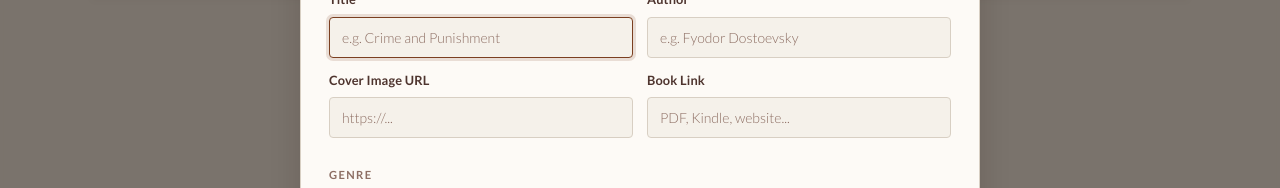
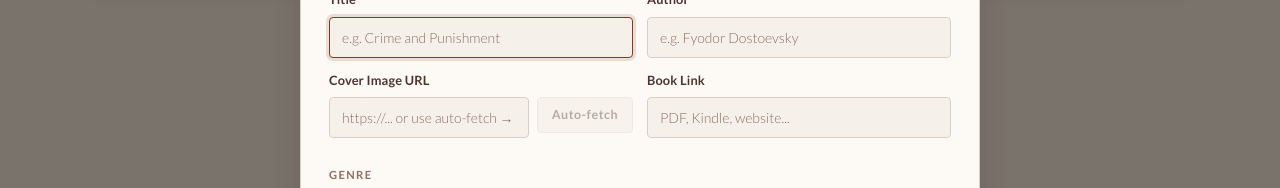
Before and after one commit to m3ower/pw-lab6, a React (Vite) app: page / in a window 1280 px wide. Both pictures are taken after a click on the button "ADD BOOK". Shown: the part 172-360 px from the top of the page. Built offline with nearby package versions, Linux system fonts and the light colour scheme; a web font is replaced by a local one.

Commit message:
feat: auto-fetch book cover and genre from Open Library API

```diff
--- a/src/components/modals/AddEditBookModal.css
+++ b/src/components/modals/AddEditBookModal.css
@@ -265,6 +265,114 @@
   font-weight: 700;
 }
 
+/* ── Cover auto-fetch ───────────────────────────────────────── */
+.cover-input-row {
+  display: flex;
+  gap: 8px;
+}
+
+.cover-input-row input {
+  flex: 1;
+}
+
+.fetch-cover-btn {
+  flex-shrink: 0;
+  padding: 0 14px;
+  height: 36px;
+  border: 1px solid var(--border);
+  border-radius: var(--radius-sm);
+  background: var(--bg-secondary);
+  color: var(--text-secondary);
+  font-family: 'Lato', sans-serif;
+  font-size: 0.78rem;
+  font-weight: 700;
+  letter-spacing: 0.04em;
+  cursor: pointer;
+  white-space: nowrap;
+  transition: all var(--transition);
+  display: flex;
+  align-items: center;
+  gap: 6px;
+}
+
+.fetch-cover-btn:hover:not(:disabled) {
+  border-color: var(--accent-primary);
+  color: var(--accent-primary);
+  background: color-mix(in srgb, var(--accent-primary) 8%, transparent);
+}
+
+.fetch-cover-btn:disabled {
+  opacity: 0.4;
+  cursor: not-allowed;
+}
+
+.fetch-spinner {
+  width: 12px;
+  height: 12px;
+  border: 2px solid var(--border);
+  border-top-color: var(--accent-primary);
+  border-radius: 50%;
+  animation: spin 600ms linear infinite;
+  display: inline-block;
+}
+
+@keyframes spin {
+  to { transform: rotate(360deg); }
+}
+
+.fetch-msg {
+  font-family: 'Lato', sans-serif;
+  font-size: 0.75rem;
+  margin-top: 4px;
+  display: block;
+}
+
+.fetch-msg--ok    { color: #3a7d44; }
+.fetch-msg--error { color: #c0392b; }
+
+[data-theme="dark"] .fetch-msg--ok { color: #6ecf80; }
+
+.fetch-author-suggest {
+  font-family: 'Lato', sans-serif;
+  font-size: 0.78rem;
+  color: var(--text-secondary);
+  display: flex;
+  align-items: center;
+  gap: 8px;
+  margin-top: 6px;
+}
+
+.fetch-use-author {
+  padding: 2px 10px;
+  border: 1px solid var(--accent-primary);
+  border-radius: var(--radius-full);
+  background: transparent;
+  color: var(--accent-primary);
+  font-family: 'Lato', sans-serif;
+  font-size: 0.72rem;
+  font-weight: 700;
+  cursor: pointer;
+  transition: all var(--transition);
+}
+
+.fetch-use-author:hover {
+  background: var(--accent-primary);
+  color: var(--text-inverse);
+}
+
+.cover-preview {
+  margin-top: 10px;
+  width: 80px;
+  border-radius: var(--radius-sm);
+  overflow: hidden;
+  border: 1px solid var(--border);
+}
+
+.cover-preview img {
+  width: 100%;
+  display: block;
+}
+
 /* ── Chapters read stepper ──────────────────────────────────── */
 .chapters-read-input-wrap {
   display: flex;
--- a/src/components/modals/AddEditBookModal.jsx
+++ b/src/components/modals/AddEditBookModal.jsx
@@ -2,6 +2,77 @@ import { useEffect, useRef, useState } from 'react';
 import { useBooks } from '../../context/BooksContext';
 import StarRating from '../ui/StarRating';
 import './AddEditBookModal.css';
+
+// Maps Open Library subjects → our genre list (only confident matches)
+const SUBJECT_MAP = {
+  'fiction':              'Fiction',
+  'novel':                'Fiction',
+  'non-fiction':          'Non-Fiction',
+  'nonfiction':           'Non-Fiction',
+  'mystery':              'Mystery',
+  'detective':            'Mystery',
+  'crime fiction':        'Mystery',
+  'detective fiction':    'Mystery',
+  'fantasy':              'Fantasy',
+  'fantasy fiction':      'Fantasy',
+  'science fiction':      'Science Fiction',
+  'sf':                   'Science Fiction',
+  'romance':              'Romance',
+  'love stories':         'Romance',
+  'thriller':             'Thriller',
+  'suspense':             'Thriller',
+  'horror':               'Horror',
+  'ghost stories':        'Horror',
+  'biography':            'Biography',
+  'autobiography':        'Biography',
+  'memoir':               'Biography',
+  'history':              'History',
+  'historical fiction':   'History',
+  'self-help':            'Self-Help',
+  'self help':            'Self-Help',
+  'personal development': 'Self-Help',
+  'philosophy':           'Philosophy',
+  'science':              'Science',
+  'poetry':               'Poetry',
+  'poems':                'Poetry',
+  'classic':              'Classic Literature',
+  'classics':             'Classic Literature',
+  'literary fiction':     'Fiction',
+  'contemporary fiction': 'Contemporary',
+  'young adult':          'Contemporary',
+};
+
+function matchGenres(subjects = []) {
+  const matched = new Set();
+  for (const s of subjects) {
+    const key = s.toLowerCase().trim();
+    if (SUBJECT_MAP[key]) matched.add(SUBJECT_MAP[key]);
+    // also check if any genre name is contained in the subject
+    for (const [pattern, genre] of Object.entries(SUBJECT_MAP)) {
+      if (key.includes(pattern)) matched.add(genre);
+    }
+    if (matched.size >= 3) break; // cap at 3
+  }
+  return [...matched];
+}
+
+async function fetchBookData(title, author) {
+  const q = [
+    title  && `title=${encodeURIComponent(title)}`,
+    author && `author=${encodeURIComponent(author)}`,
+  ].filter(Boolean).join('&');
+
+  const res  = await fetch(`https://openlibrary.org/search.json?${q}&limit=5&fields=cover_i,author_name,title,subject`);
+  const data = await res.json();
+  const doc  = data.docs?.find(d => d.cover_i) ?? data.docs?.[0];
+  if (!doc) return null;
+
+  return {
+    coverUrl:   doc.cover_i ? `https://covers.openlibrary.org/b/id/${doc.cover_i}-L.jpg` : null,
+    authorName: doc.author_name?.[0] ?? null,
+    genres:     matchGenres(doc.subject),
+  };
+}
 
 const GENRES = [
   'Fiction', 'Non-Fiction', 'Mystery', 'Fantasy', 'Science Fiction',
@@ -61,6 +132,30 @@ export default function AddEditBookModal({ book, onClose }) {
   });
 
   const [errors, setErrors] = useState({});
+  const [fetchState, setFetchState] = useState('idle'); // idle | loading | done | error
+  const [fetchedAuthor, setFetchedAuthor] = useState(null);
+  const [fetchedGenres, setFetchedGenres] = useState([]);
+
+  async function handleFetchCover() {
+    if (!form.title.trim()) return;
+    setFetchState('loading');
+    setFetchedAuthor(null);
+    setFetchedGenres([]);
+    try {
+      const result = await fetchBookData(form.title, form.author);
+      if (!result || !result.coverUrl) { setFetchState('error'); return; }
+      set('coverImage', result.coverUrl);
+      if (result.authorName && !form.author.trim()) {
+        setFetchedAuthor(result.authorName);
+      }
+      // only suggest genres that aren't already selected
+      const newGenres = result.genres.filter(g => !form.genre.includes(g));
+      if (newGenres.length > 0) setFetchedGenres(newGenres);
+      setFetchState('done');
+    } catch {
+      setFetchState('error');
+    }
+  }
 
   // focus first input on open
   useEffect(() => { firstInputRef.current?.focus(); }, []);
@@ -168,13 +263,61 @@ export default function AddEditBookModal({ book, onClose }) {
               <div className="form-row">
                 <div className="form-group form-group--grow">
                   <label htmlFor="coverImage">Cover Image URL</label>
-                  <input
-                    id="coverImage"
-                    type="url"
-                    value={form.coverImage}
-                    onChange={e => set('coverImage', e.target.value)}
-                    placeholder="https://..."
-                  />
+                  <div className="cover-input-row">
+                    <input
+                      id="coverImage"
+                      type="url"
+                      value={form.coverImage}
+                      onChange={e => { set('coverImage', e.target.value); setFetchState('idle'); }}
+                      placeholder="https://... or use auto-fetch →"
+                    />
+                    <button
+                      type="button"
+                      className={`fetch-cover-btn ${fetchState === 'loading' ? 'loading' : ''}`}
+                      onClick={handleFetchCover}
+                      disabled={!form.title.trim() || fetchState === 'loading'}
+                      title="Auto-fetch cover from Open Library"
+                    >
+                      {fetchState === 'loading' ? <span className="fetch-spinner" /> : 'Auto-fetch'}
+                    </button>
+                  </div>
+                  {fetchState === 'error' && (
+                    <span className="fetch-msg fetch-msg--error">No cover found — try a different title.</span>
+                  )}
+                  {fetchState === 'done' && (
+                    <span className="fetch-msg fetch-msg--ok">Cover fetched from Open Library.</span>
+                  )}
+                  {fetchedAuthor && (
+                    <div className="fetch-author-suggest">
+                      Author found: <strong>{fetchedAuthor}</strong>
+                      <button type="button" className="fetch-use-author" onClick={() => { set('author', fetchedAuthor); setFetchedAuthor(null); }}>
+                        Use this
+                      </button>
+                    </div>
+                  )}
+                  {fetchedGenres.length > 0 && (
+                    <div className="fetch-author-suggest">
+                      Genres found:
+                      {fetchedGenres.map(g => (
+                        <button
+                          key={g}
+                          type="button"
+                          className="fetch-use-author"
+                          onClick={() => {
+                            set('genre', [...form.genre, g]);
+                            setFetchedGenres(prev => prev.filter(x => x !== g));
+                          }}
+                        >
+                          + {g}
+                        </button>
+                      ))}
+                    </div>
+                  )}
+                  {form.coverImage && (
+                    <div className="cover-preview">
+                      <img src={form.coverImage} alt="Cover preview" onError={e => e.target.style.display = 'none'} />
+                    </div>
+                  )}
                 </div>
                 <div className="form-group form-group--grow">
                   <label htmlFor="link">Book Link</label>
```
